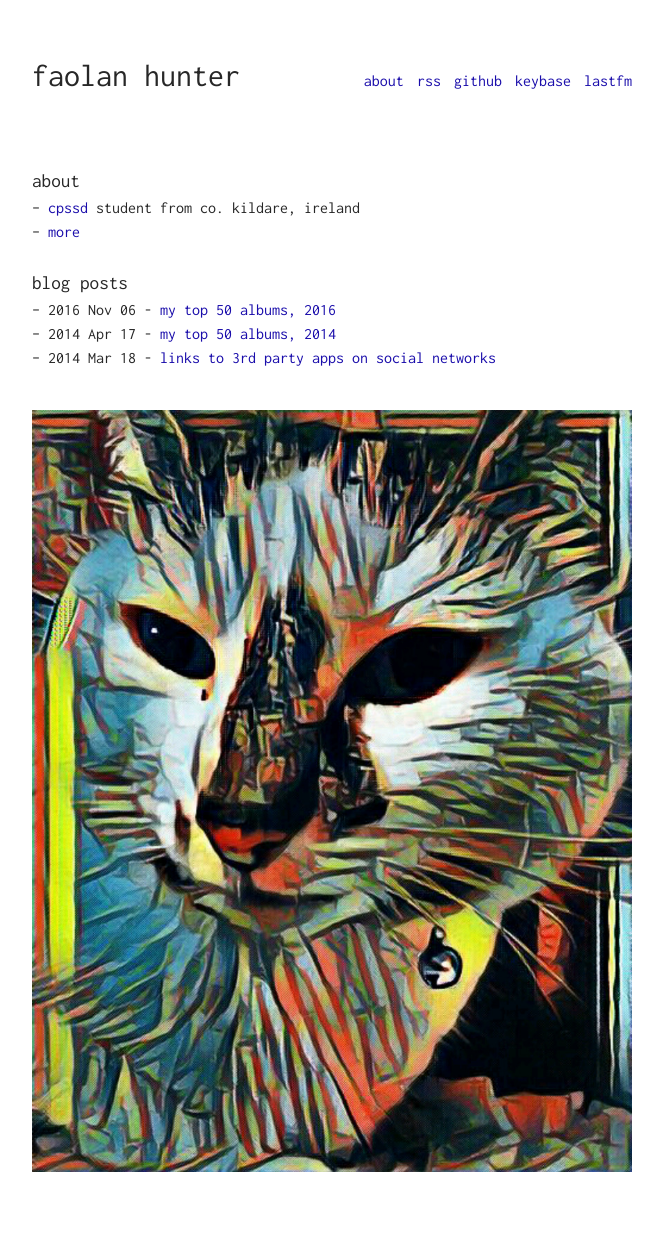
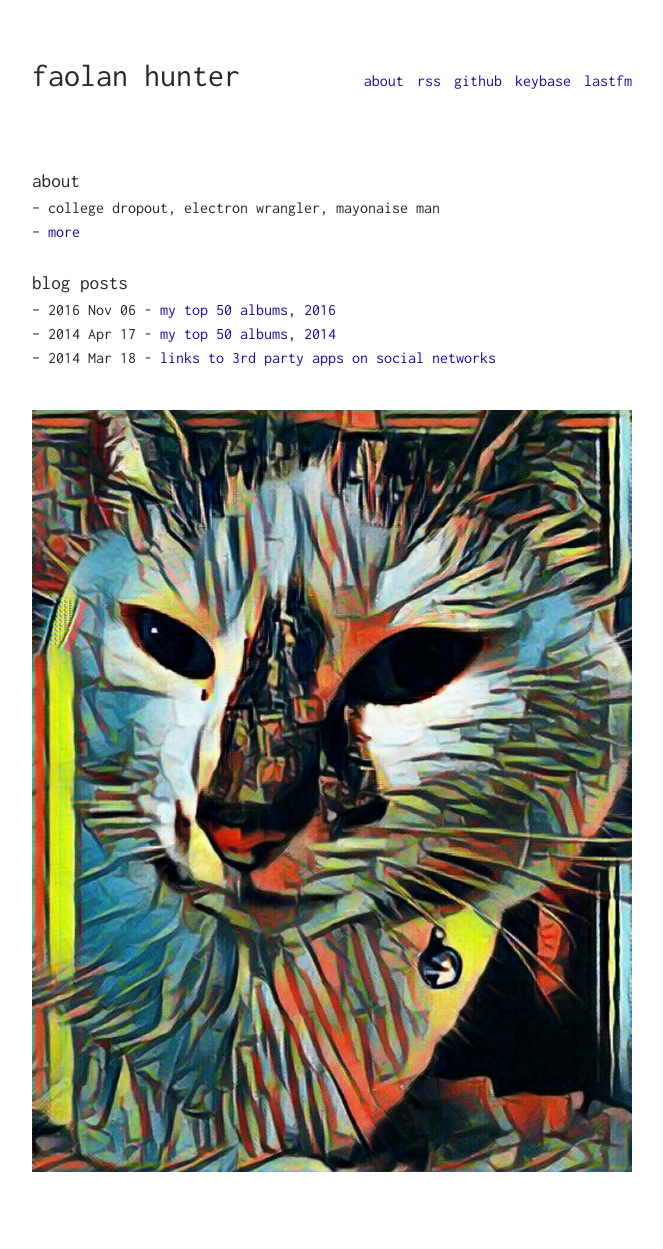
Before and after one commit to hotdogpartner/hotdogpartner.github.io, a Jekyll site: the page built from index.md, in a window 1280 px wide. Shown: the whole page, without its empty margins (308-971 px from the left). Built offline with Jekyll 4.4.1, drawn with Linux system fonts in a browser that asks for light colours.

Commit message:
Update index.md

```diff
--- a/index.md
+++ b/index.md
@@ -1,10 +1,10 @@
 ---
 layout: default
-title: senan kelly
+title: Faolan Hunter
 ---
 
 # about
-  -- [cpssd](https://cpssd.net/) student from co. kildare, ireland
+  -- college dropout, electron wrangler, mayonaise man
   -- [more]({{ site.baseurl }}/about)
 
 # blog posts
```
